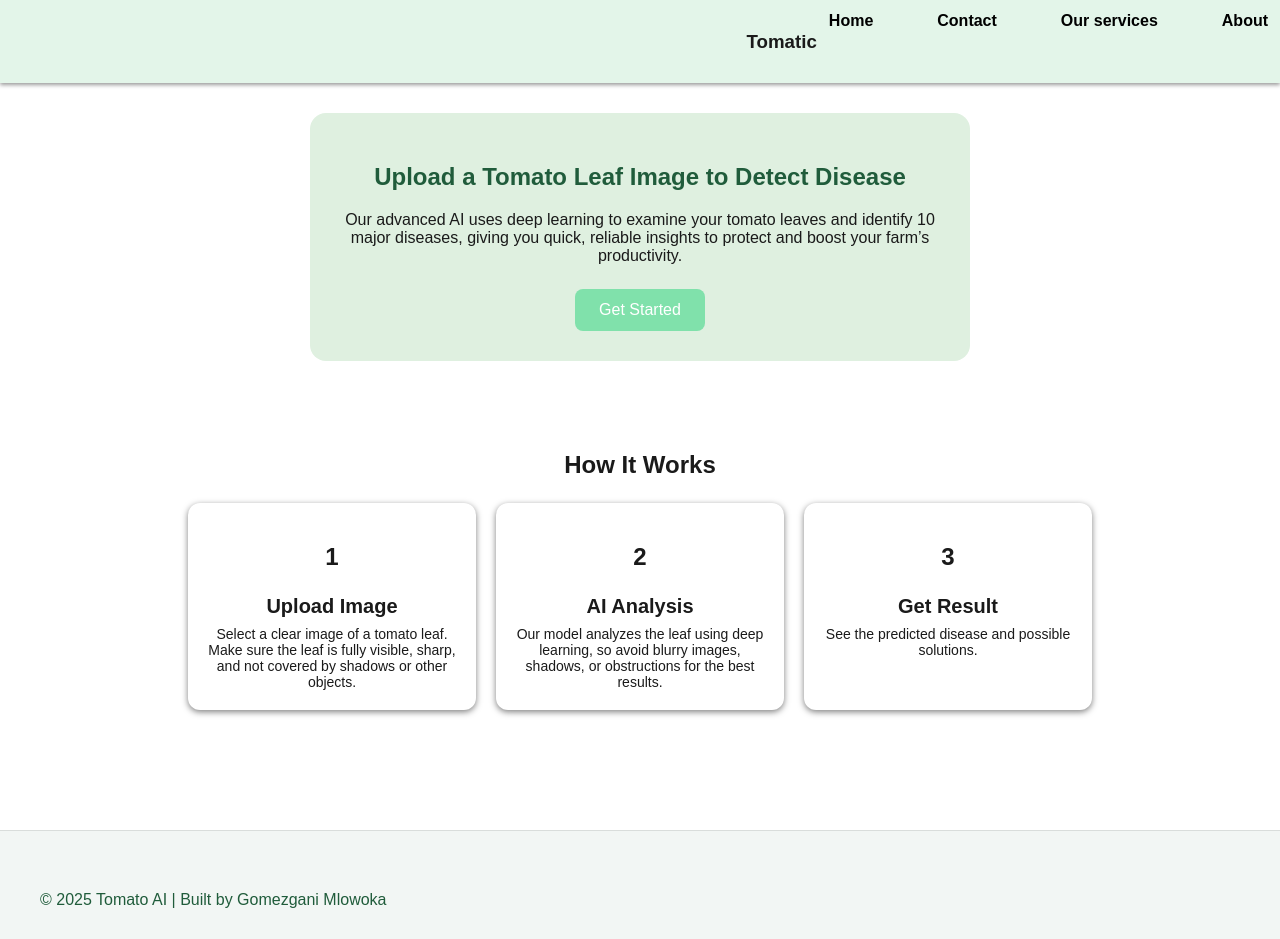
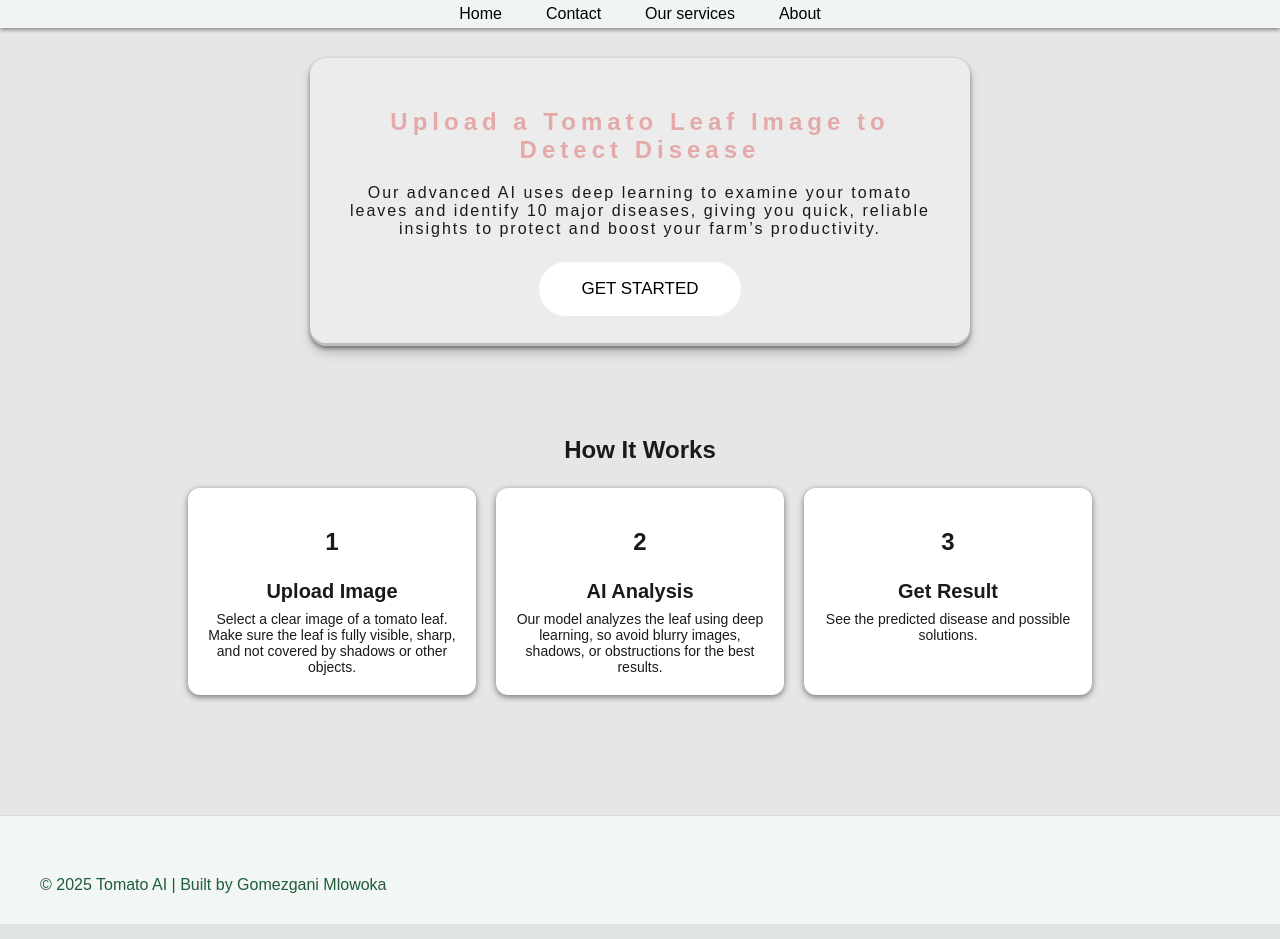
Before and after one commit to gomezganimlowoka/tomatic, a Flask app: page / in a window 1280 px wide. Run offline with Flask 3, Linux system fonts and the light colour scheme.

Commit message:
update css for the base and index file

```diff
--- a/app/static/css/style.css
+++ b/app/static/css/style.css
@@ -1,17 +1,18 @@
 body {
   margin: 0;
   font-family: Arial, sans-serif;
-  background-color: #ffffff;
+  background-color: #e7e6e6;
   color: #1a1a1a;
 }
 
 
 nav {
-  background-color: #e3f5e9;
-  display: flex;
-  justify-content: right;
-  padding: 12px 0;
+  background-color: #f0f5f2;
+  display:flex;
+  justify-content:center;
+  padding: 5px 0;
   box-shadow: 0 2px 4px rgba(0, 0, 0, 0.4);
+  width: 100%;
 
 }
 nav ul {
@@ -19,7 +20,7 @@ nav ul {
   margin: 0;
   padding: 0;
   display: flex;
-  gap: 40px;
+  gap: 20px;
 }
 nav ul li {
   display: inline;
@@ -27,55 +28,84 @@ nav ul li {
 nav ul li a {
   color: rgb(0, 0, 0);
   text-decoration: none;
-  font-weight: bold;
+  font-weight:lighter;
   font-size: 16px;
   padding: 8px 12px;
   border-radius: 6px;
   transition: background-color 0.3s ease;
 }
 nav ul li a:hover {
-  background-color: #a7eeb8;
-  text-decoration: dotted underline;
-}
-nav ul li a:current {
-  background-color: #c6560f;
-  color: #15d315;
-  text-decoration: dotted underline;
+  background-color: #daeedf;
 }
 .upload-section {
-  background-color: #dff0e0;
+  background: rgb(236, 236, 236);
   margin: 30px auto;
   max-width: 600px;
   border-radius: 16px;
   padding: 30px;
   text-align: center;
+  box-shadow: rgba(0, 0, 0, 0.4) 0px 2px 4px, rgba(0, 0, 0, 0.3) 0px 7px 13px -3px, rgba(0, 0, 0, 0.2) 0px -3px 0px inset;
 }
 .upload-section h2 {
-  color: #205c3b;
+  color: #e4a9a9;
   font-size: 24px;
+  letter-spacing: 5px;
 }
 .upload-section p {
   font-size: 16px;
   margin: 16px 0 24px;
+  letter-spacing: 2px;
 }
-.upload-section button {
-  background-color: #80e1ab;
-  color: white;
-  padding: 12px 24px;
+/* From Uiverse.io by cssbuttons-io */
+.btn {
+  position: relative;
+  font-size: 17px;
+  text-transform: uppercase;
+  text-decoration: none;
+  padding: 1em 2.5em;
+  display: inline-block;
+  cursor: pointer;
+  border-radius: 6em;
+  transition: all 0.2s;
   border: none;
-  border-radius: 8px;
-  cursor: pointer;
-  font-size: 16px;
+  font-family: inherit;
+  font-weight: 500;
+  color: black;
+  background-color: white;
 }
-.upload-section button:hover {
-  background-color: #4bec93;
-  color: white;
-  padding: 15px 24px;
-  border: none;
-  border-radius: 8px;
-  cursor: pointer;
-  font-size: 17px;
+
+.btn:hover {
+  transform: translateY(-3px);
+  box-shadow: 0 10px 20px rgba(0, 0, 0, 0.2);
 }
+
+.btn:active {
+  transform: translateY(-1px);
+  box-shadow: 0 5px 10px rgba(0, 0, 0, 0.2);
+}
+
+.btn::after {
+  content: "";
+  display: inline-block;
+  height: 100%;
+  width: 100%;
+  border-radius: 100px;
+  position: absolute;
+  top: 0;
+  left: 0;
+  z-index: -1;
+  transition: all 0.4s;
+}
+
+.btn::after {
+  background-color: #fff;
+}
+
+.btn:hover::after {
+  transform: scaleX(1.4) scaleY(1.6);
+  opacity: 0;
+}
+
 .how-it-works {
   text-align: center;
   padding: 40px 20px;
--- a/app/templates/base.html
+++ b/app/templates/base.html
@@ -9,8 +9,10 @@
 </head>
 
 <body>
+    <header>
+
+    </header>
     <nav>
-        <h3>Tomatic</h3>
         <ul>
             <li><a href=".">Home</a></li>
             <li><a href="/contacts">Contact</a></li>
--- a/app/templates/index.html
+++ b/app/templates/index.html
@@ -9,7 +9,7 @@
         and identify 10 major diseases, giving you quick, reliable insights
         to protect and boost your farm’s productivity.
       </p>
-      <a href="/predict_page"><button>Get Started</button> </a>
+      <a href="/predict_page"><button class="btn">Get Started</button> </a>
     </div>
 
     <div class="how-it-works">
```
